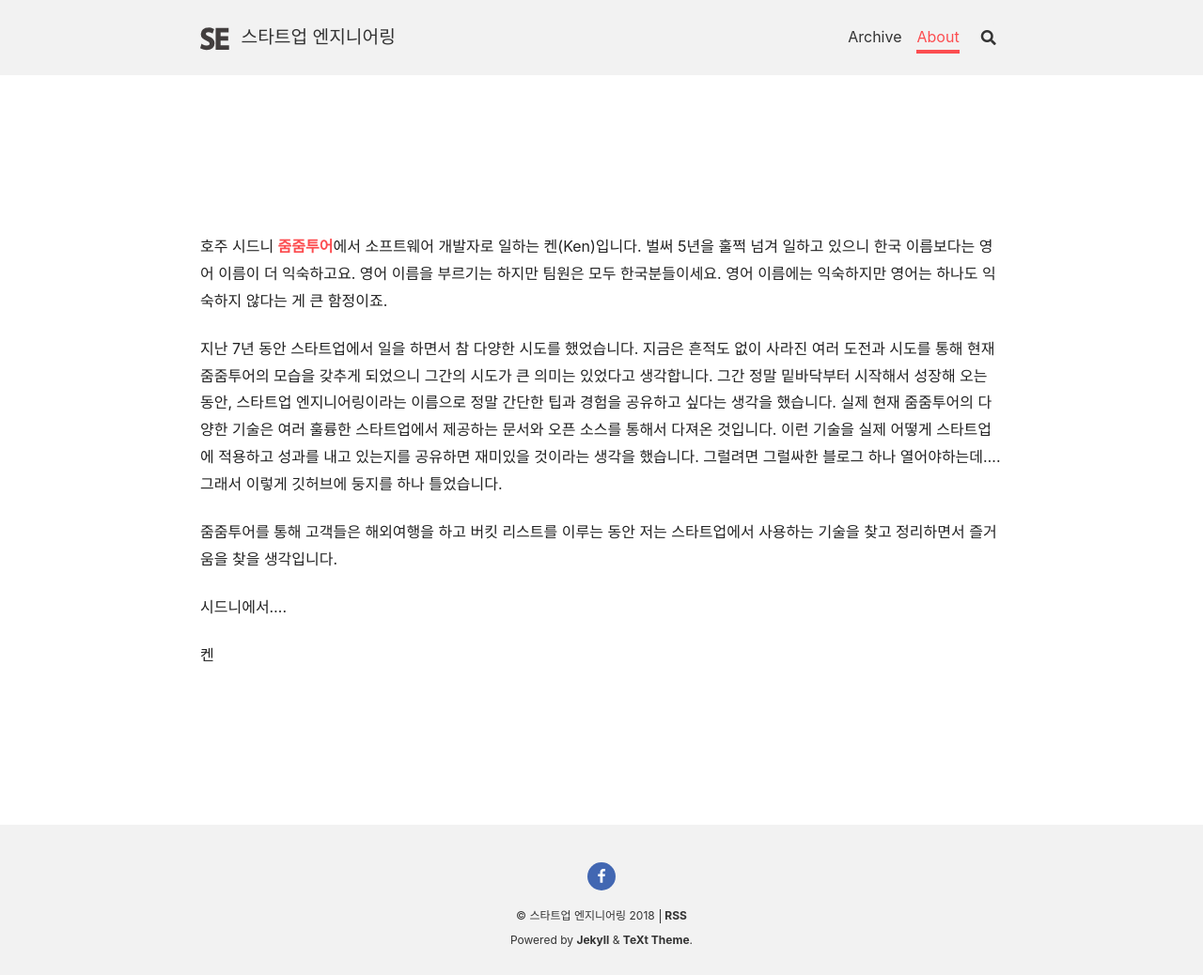
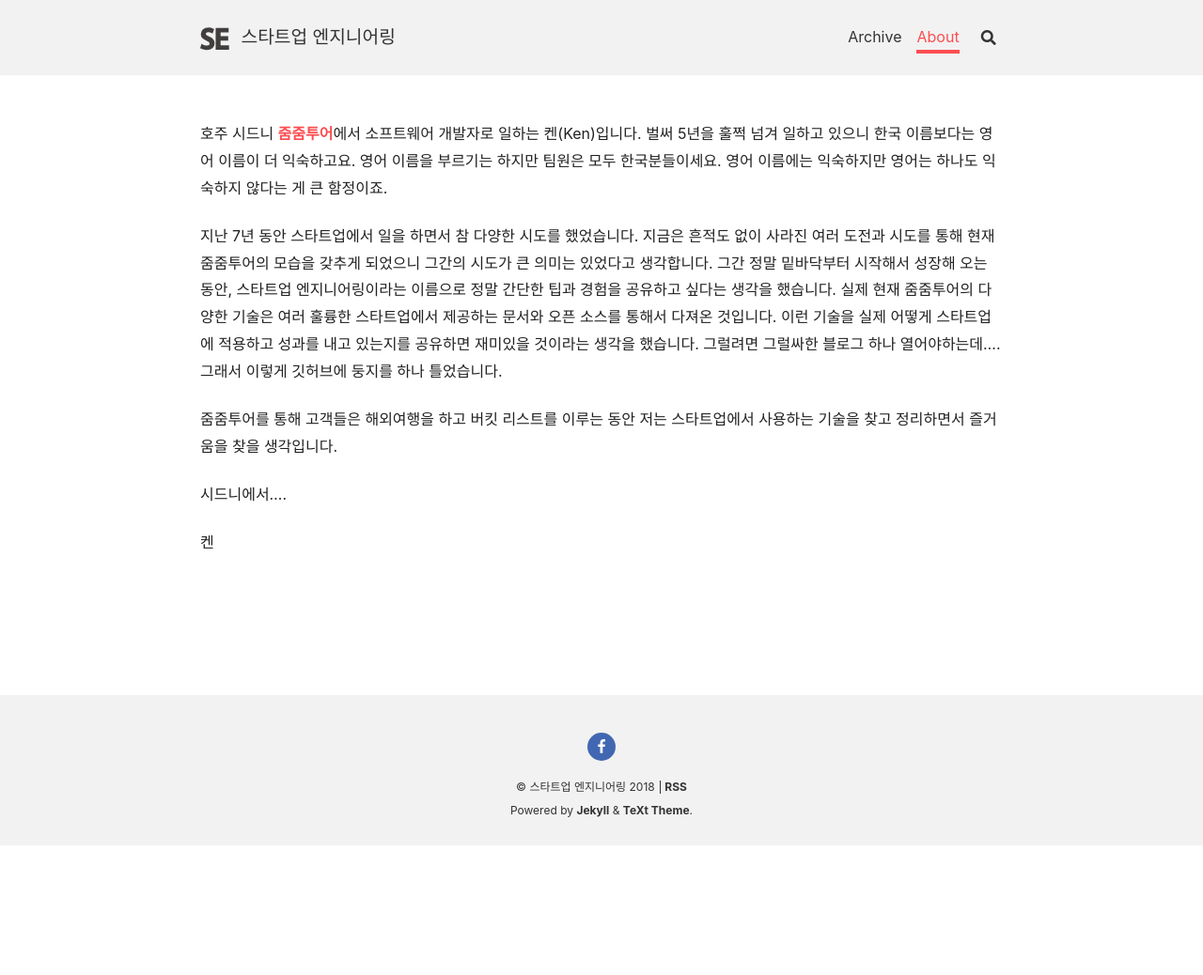
Before and after one commit to 10000lab/10000lab.github.io, a Jekyll site: the page built from about.md, in a window 1280 px wide. Shown: the whole page at 94% size. Built offline with Jekyll 4.4.1, drawn with Linux system fonts in a browser that asks for light colours; nearby versions of some CDN libraries; comment, search, counter and statistics services are not loaded; after the commit the page ends 900 px from its top, so only the background shows below that.

Commit message:
adsense : Change to use auto size ad unit

```diff
--- a/_includes/google-adsense/article-bottom.html
+++ b/_includes/google-adsense/article-bottom.html
@@ -1,8 +1,10 @@
-<!-- blog.tinkhub.com bottom -->
+<!-- tech 10000lab bottom -->
 <ins class="adsbygoogle"
-     style="display:inline-block;width:728px;height:90px"
+     style="display:block"
      data-ad-client="{{ site.google_adsense.id }}"
-     data-ad-slot="9552817623"></ins>
+     data-ad-slot="7699240514"
+     data-ad-format="auto"
+     data-full-width-responsive="true"></ins>
 <script>
 (adsbygoogle = window.adsbygoogle || []).push({});
 </script>
--- a/_includes/google-adsense/article-top.html
+++ b/_includes/google-adsense/article-top.html
@@ -1,8 +1,18 @@
-<!-- blog.tinkhub.com -->
+<!-- tech 10000lab top Auto Size -->
 <ins class="adsbygoogle"
-     style="display:inline-block;width:728px;height:90px"
+     style="display:block"
+     data-ad-client="{{ site.google_adsense.id }}"
+     data-ad-slot="7422116330"
+     data-ad-format="auto"
+     data-full-width-responsive="true"></ins>
+<script>
+(adsbygoogle = window.adsbygoogle || []).push({});
+</script>
+<!-- blog.tinkhub.com Fixed Size -->
+<!-- <ins class="adsbygoogle"
+     style="display:inline-block;width:970px;height:90px"
      data-ad-client="{{ site.google_adsense.id }}"
      data-ad-slot="5205544350"></ins>
 <script>
 (adsbygoogle = window.adsbygoogle || []).push({});
-</script>
+</script> -->
```
